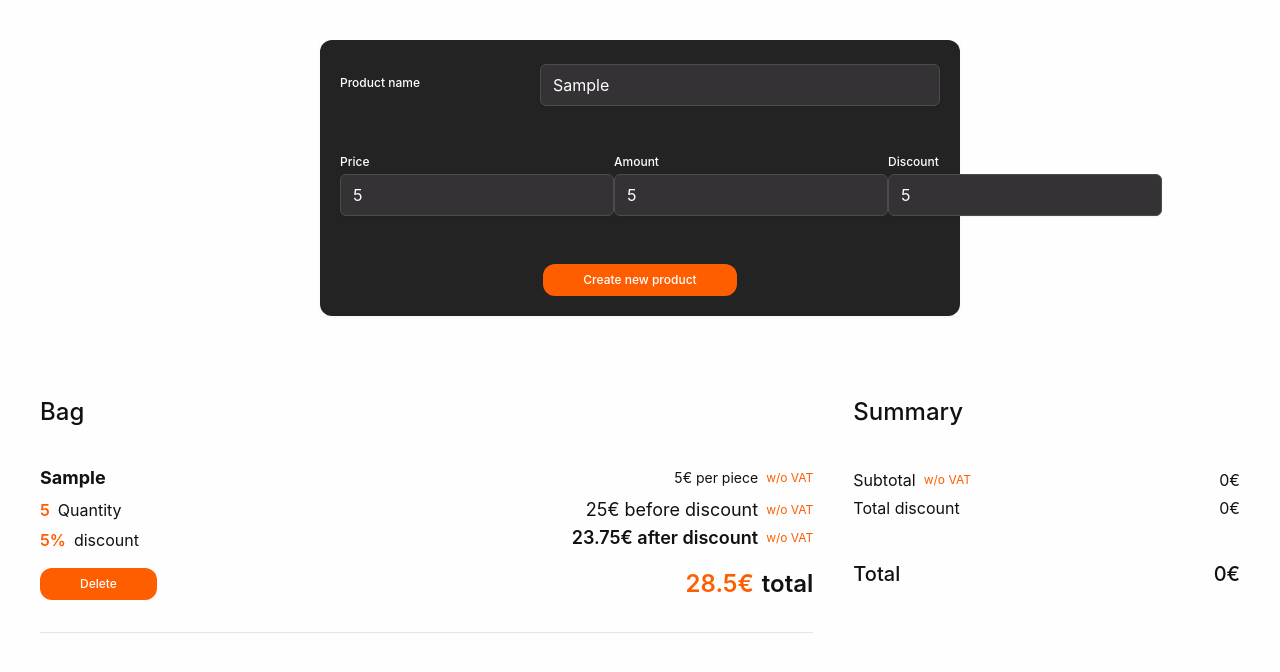
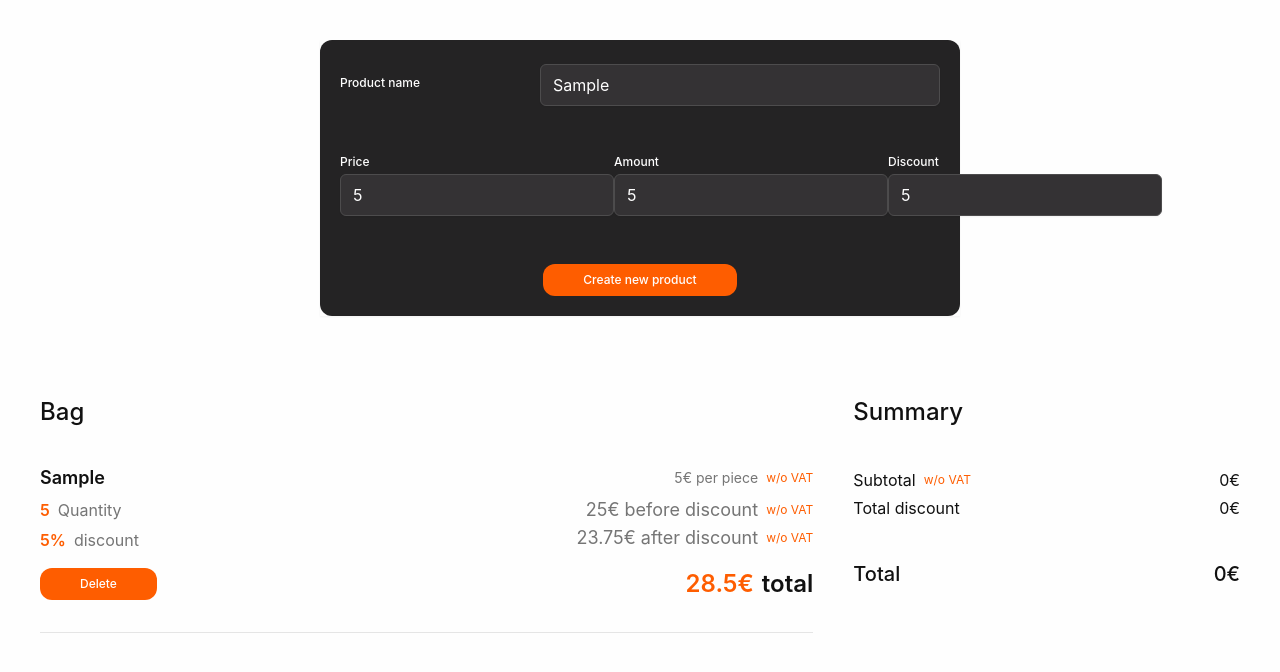
Before and after one commit to dmnkhvl/SimpleOrder, a React (Vite) app: page / in a window 1280 px wide. Both pictures are taken after typing "Sample", "5", "5", "5" into the empty fields and a click on the button "Create new product". Shown: the top 672 px of the page. Built offline with nearby package versions, Linux system fonts and the light colour scheme.

Commit message:
style: Updated colors in product UI

```diff
--- a/src/components/Product.jsx
+++ b/src/components/Product.jsx
@@ -3,9 +3,9 @@ import React from "react";
 function Product({ name, price, amount, discount, onClick }) {
   return (
     <div className="mx-auto w-full pb-8 border-b border-lightGray">
-      <div className="mt-4">
+      <div className="mt-4 text-mdGray">
         <div className="flex justify-between items-center">
-          <p className="font-bold text-lg text-black">{name}</p>
+          <p className="font-semibold text-lg text-black">{name}</p>
           <div className="flex items-center">
             <p className="font-normal text-sm">{price}€ per piece</p>
             <p className="text-xs font-normal text-special ml-2 "> w/o VAT</p>
@@ -31,7 +31,7 @@ function Product({ name, price, amount, discount, onClick }) {
             discount
           </p>
           <div className="flex items-center">
-            <p className="font-semibold text-lg">
+            <p className="font-normal text-lg">
               {Math.round(
                 (price * amount - price * amount * (discount / 100)) * 100
               ) / 100}
@@ -47,7 +47,7 @@ function Product({ name, price, amount, discount, onClick }) {
           >
             Delete
           </button>
-          <p className="flex justify-center  font-semibold text-2xl">
+          <p className="flex justify-center text-black font-semibold text-2xl">
             <span className="text-special mr-2">
               {Math.round(
                 (price * amount - price * amount * (discount / 100)) * 1.2 * 100
--- a/tailwind.config.cjs
+++ b/tailwind.config.cjs
@@ -10,6 +10,7 @@ module.exports = {
         dark: "#1D1B1D",
         white: "#FEFEFE",
         black: "#111111",
+        mdGray: "#757575",
         lightGray: "#E5E5E5",
         gray: "#242324",
         "gray-900": "#343234",
```
